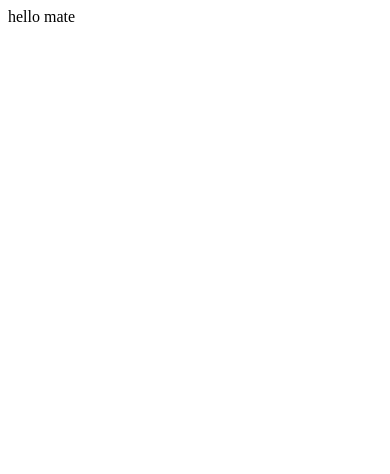
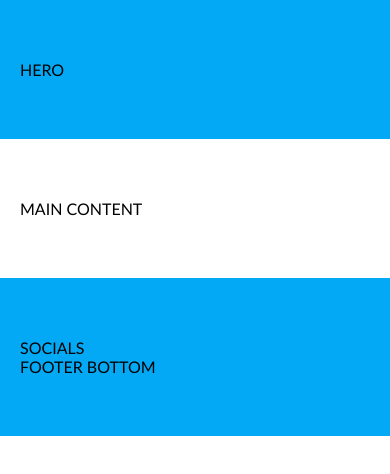
Before and after one commit to Kalis1990/5-coming-soon, a website: page index.html in a window 390 px wide. Drawn offline with Linux system fonts and the light colour scheme.

Commit message:
responsive

```diff
--- a/css/base/base.css
+++ b/css/base/base.css
@@ -0,0 +1,67 @@
+
+body,
+body * {    /** zenklas * duoda visiems elementams skirtus stilius **/
+    margin: 0;
+    padding: 0;
+    vertical-align: top;
+    box-sizing: border-box;
+}
+
+body {
+    font-family: 'Gill Sans', 'Gill Sans MT', Calibri, 'Trebuchet MS',
+        sans-serif;
+}
+
+:root {
+    --main-color: #03a9f4;
+}
+
+.bg-main {
+    background-color: var(--main-color);
+}
+/*
+.a{
+    box-sizing: border-box; /** kas yra viduje susicentruoja**/
+    /* background-color: red;
+    float: left;
+    width: 50%;
+    border: 10px solid black;
+    padding: 100px;
+
+
+}
+.b{
+    box-sizing: border-box;
+    background-color: green;
+    float: left;
+    width: 50%;
+    border: 10px solid black;
+    padding: 100px;
+} */
+
+
+/* PAVYZDYS :root{
+    --padding:50px;
+    --border:10px;
+    --c1:red;
+
+}
+.a{
+    width: calc(50% - 2 * var(--border) - 2 * var(--padding));
+    background-color: red;
+    float: left;
+    width: calc(50% - 100px);
+    border: var(--border) solid black;
+    height: 100px;
+    padding: var(--padding);
+    background-color: var(--c1);
+
+}
+.b{
+    background-color: green;
+    float: left;
+    width: calc(50% - 2 * var(--border) - 2 * var(--padding));
+    border: var(--border) solid black;
+    height: 100px;
+    padding: var(--padding);
+} */
--- a/css/base/layout.css
+++ b/css/base/layout.css
@@ -0,0 +1,57 @@
+.container {
+    width: 100%;
+    padding: 60px 0;
+}
+
+.container > .row {
+    width: 1000px;
+    margin: 0 calc(50% - 500px);
+}
+
+.container > .row-short {
+    width: 600px;
+    margin: 0 calc(50% - 300px);
+}
+
+@media (max-width: 1100px) {
+    .container > .row {
+        width: 800px;
+        margin: 0 calc(50% - 400px);
+    }
+}
+
+@media (max-width: 900px) {
+    .container > .row {
+        width: 600px;
+        margin: 0 calc(50% - 300px);
+    }
+}
+
+@media (max-width: 700px) {
+    .container > .row {
+        width: 400px;
+        margin: 0 calc(50% - 200px);
+    }
+
+    .container > .row-short {
+        width: 400px;
+        margin: 0 calc(50% - 200px);
+    }
+}
+
+@media (max-width: 460px) {
+    .container {
+        padding-left: 20px;
+        padding-right: 20px;
+    }
+
+    .container > .row {
+        width: 100%;
+        margin: 0;
+    }
+
+    .container > .row-short {
+        width: 100%;
+        margin: 0;
+    }
+}
--- a/index.html
+++ b/index.html
@@ -17,6 +17,25 @@
     <title>Coming soon</title>
 </head>
 <body>
-    hello mate
+    <section class="container bg-main">
+        <div class="row-short">
+            HERO
+        </div>
+    </section>
+
+    <section class="container">
+        <div class="row">
+            MAIN CONTENT
+        </div>
+    </section>
+
+    <footer class="container bg-main">
+        <div class="row">
+            SOCIALS
+        </div>
+        <div class="row-short">
+            FOOTER BOTTOM
+        </div>
+    </footer>
 </body>
 </html>
```
